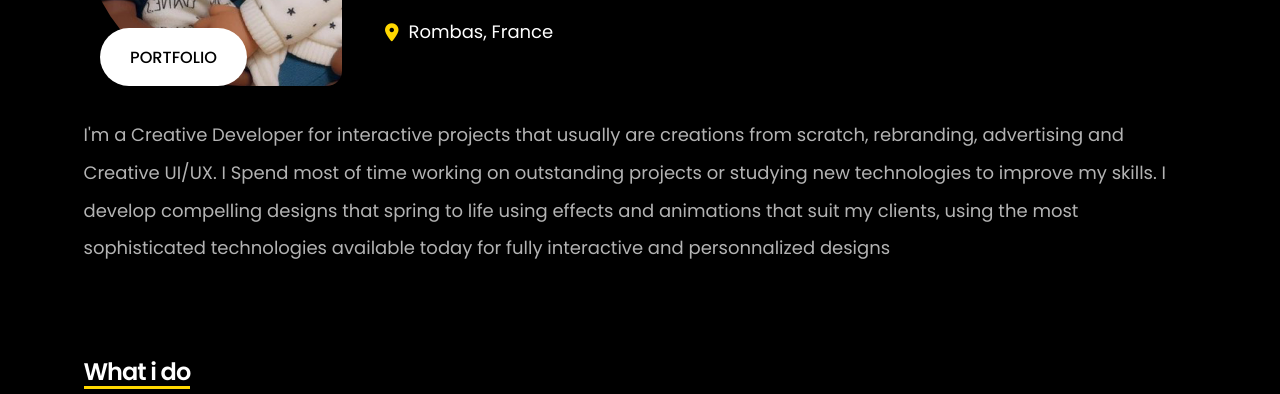
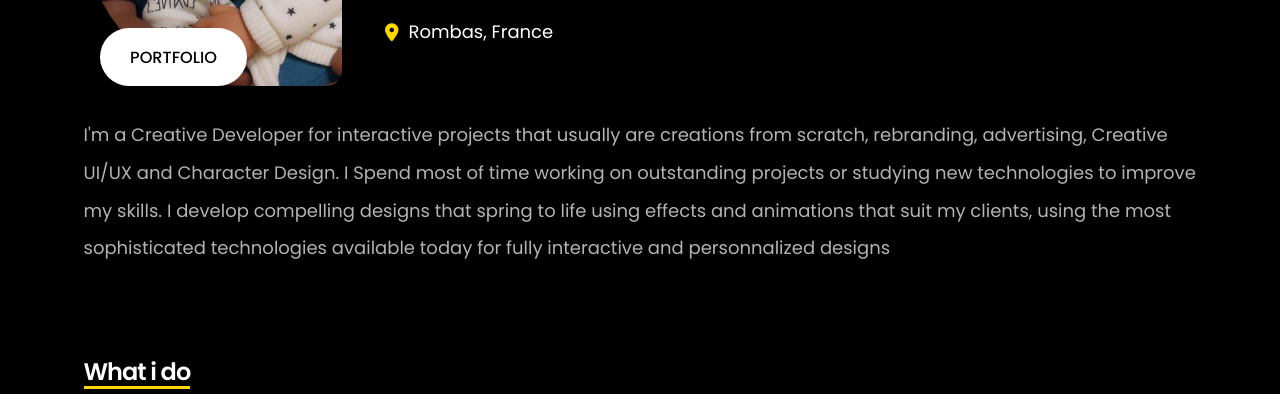
Before and after one commit to Gsmart3d/cv, a plain HTML site: page index.html in a window 1280 px wide. Shown: the part 406-800 px from the top of the page. Drawn offline with Linux system fonts and the light colour scheme; some packages are replaced by stand-ins of ours; files whose address does not match are found by name.

Commit message:
Mise à jour du CV dans index.html

```diff
--- a/index.html
+++ b/index.html
@@ -101,7 +101,7 @@
                 </div>
                 <div class="spacer-30"></div>
                 <p class="clip-animation" data-delay="1.1">
-                  I'm a Creative Developer for interactive projects that usually are creations from scratch, rebranding, advertising and Creative UI/UX.
+                  I'm a Creative Developer for interactive projects that usually are creations from scratch, rebranding, advertising, Creative UI/UX and Character Design.
                   I Spend most of time working on outstanding projects or studying new technologies to improve my
                   skills. I develop compelling designs that spring to life using effects and animations
                   that suit my clients, using the most sophisticated technologies available today for fully interactive and personnalized designs</p>
```
